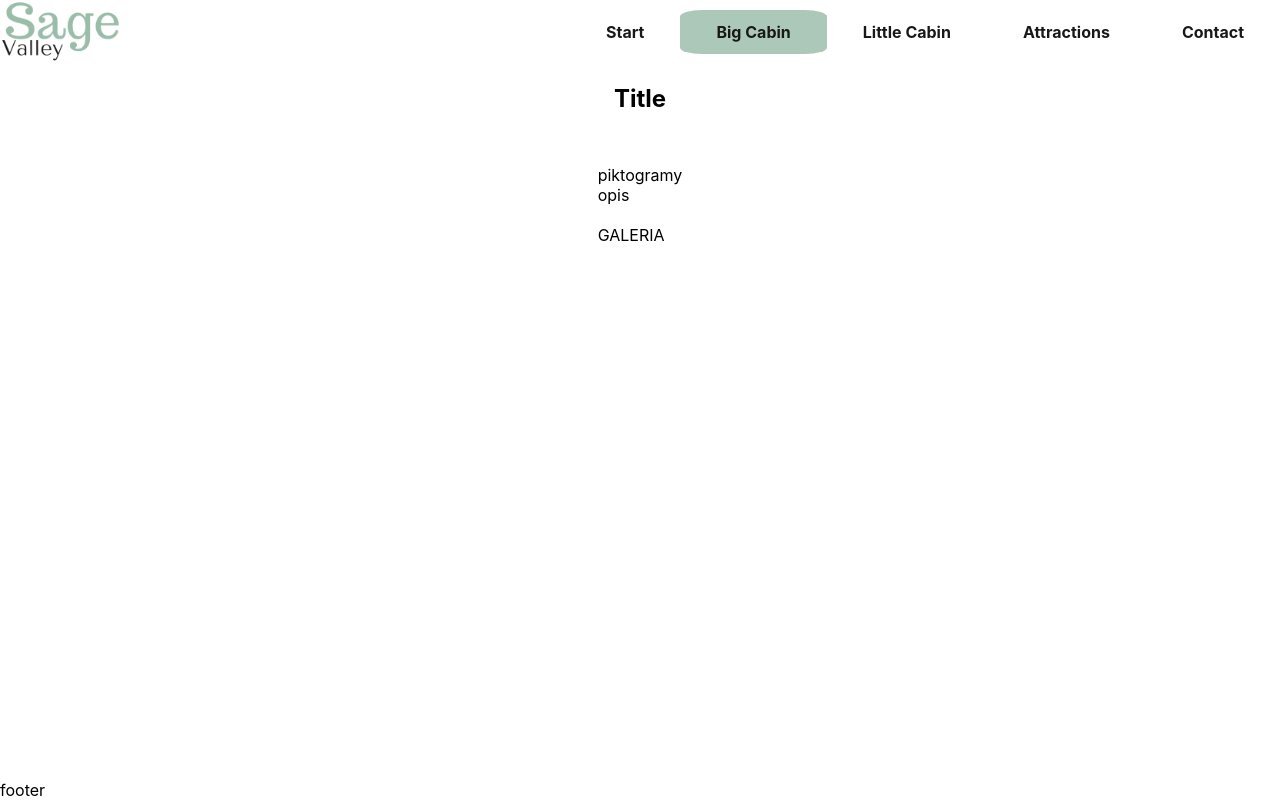
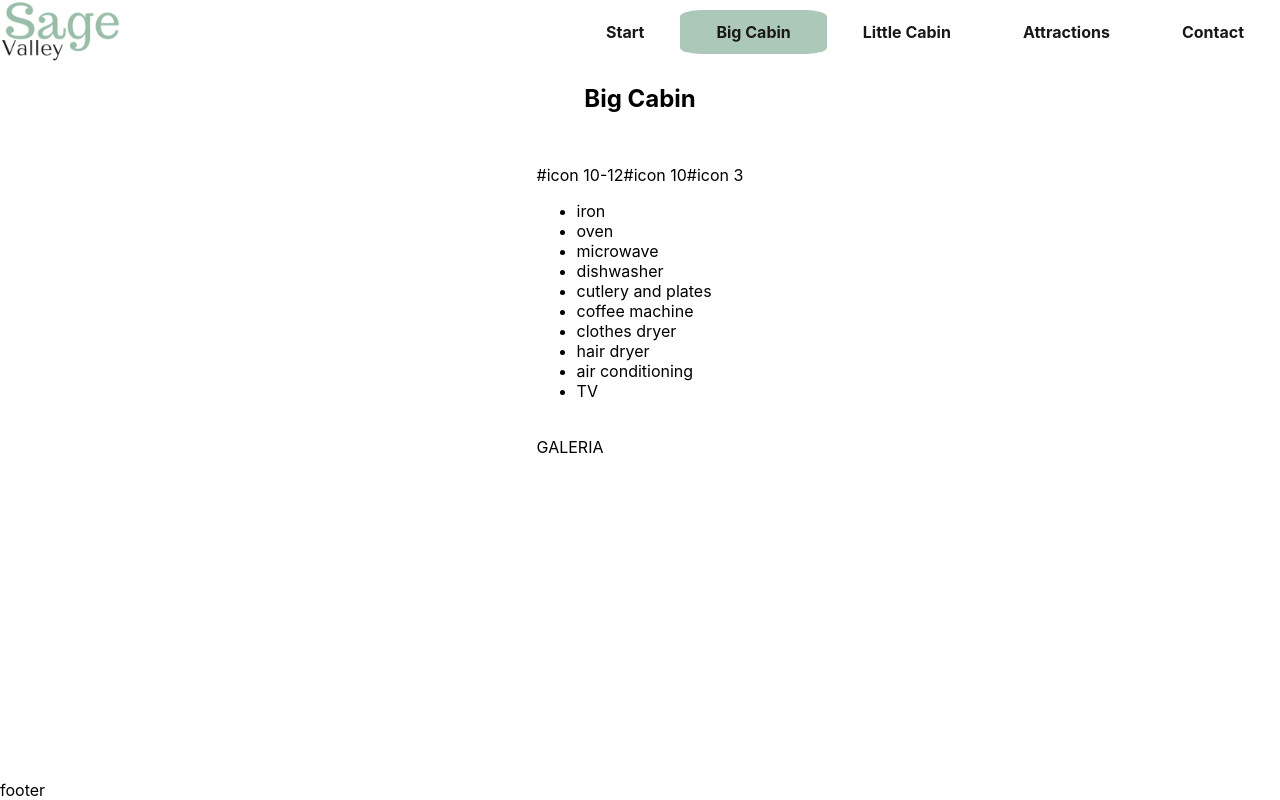
Before and after one commit to paulinaslabosz/sage-valley, a React (Create React App) app: page /bigCabin in a window 1280 px wide. Built offline with nearby package versions, Linux system fonts and the light colour scheme.

Commit message:
Cabin: change two components for one component with external data, add proper route

```diff
--- a/src/App.js
+++ b/src/App.js
@@ -4,7 +4,7 @@ import Nav from './layout/Nav';
 import Homepage from './pages/homepage/Homepage.js';
 import Contact from './pages/Contact.js';
 import BigCabin from './pages/BigCabin.js';
-import LittleCabin from './pages/LittleCabin.js';
+// import LittleCabin from './pages/LittleCabin.js';
 import Attractions from './pages//attractions/Attractions.js';
 function App() {
   return (
@@ -17,8 +17,8 @@ function App() {
         <main>
           <Routes>
             <Route path='/' element={<Homepage />} />
-            <Route path='bigCabin' element={<BigCabin />} />
-            <Route path='littleCabin' element={<LittleCabin />} />
+            <Route path='/:id' element={<BigCabin />} />
+            {/* <Route path='littleCabin' element={<LittleCabin />} /> */}
             <Route path='attractions/*' element={<Attractions />} />
             <Route path='contact' element={<Contact />} />
           </Routes>
--- a/src/attractionsData.js
+++ b/src/attractionsData.js
@@ -35,11 +35,11 @@ export const attractions = [
       'Indulge in a soothing massage at our guesthouse, designed to relax your body and calm your mind. Our professional massage services help relieve tension, reduce stress, and promote overall well-being. Whether you seek a gentle, relaxing treatment or a deep tissue massage, our experienced therapists will tailor the session to your needs. Unwind in a serene environment, and let the healing hands of our specialists rejuvenate your muscles and restore balance to your day.',
     img: '/images/attractions/massage.jpg',
     slider: [
-      <img src='/images/massage/massage1.jpg' alt='Massage' />,
-      <img src='/images/massage/massage2.jpg' alt='Massage' />,
-      <img src='/images/massage/massage3.jpg' alt='Massage' />,
-      <img src='/images/massage/massage4.jpg' alt='Massage' />,
-      <img src='/images/massage/massage5.jpg' alt='Massage' />,
+      <img src='/images/massage/massage1.jpg' alt='Massage' loading='lazy' />,
+      <img src='/images/massage/massage2.jpg' alt='Massage' loading='lazy' />,
+      <img src='/images/massage/massage3.jpg' alt='Massage' loading='lazy' />,
+      <img src='/images/massage/massage4.jpg' alt='Massage' loading='lazy' />,
+      <img src='/images/massage/massage5.jpg' alt='Massage' loading='lazy' />,
     ],
   },
   {
--- a/src/cabinData.js
+++ b/src/cabinData.js
@@ -1,6 +1,6 @@
 export const cabinData = [
   {
-    name: 'big cabin',
+    name: 'bigCabin',
     title: 'Big Cabin',
     // img: wstawić ścieżkę do zdjęcia
     details: {
@@ -24,7 +24,7 @@ export const cabinData = [
   },
 
   {
-    name: 'little cabin',
+    name: 'littleCabin',
     title: 'Little Cabin',
     // img: wstawić ścieżkę do zdjęcia
     details: {
--- a/src/pages/BigCabin.js
+++ b/src/pages/BigCabin.js
@@ -1,14 +1,29 @@
 import React from 'react';
+import { useParams } from 'react-router-dom';
+import { cabinData } from '../cabinData';
 
 function BigCabin() {
+  const { id } = useParams();
+  const currentCabin = cabinData.find((element) => element.name === id);
+
   return (
     <>
-      <h2>Title</h2>
+      <h2>{currentCabin.title}</h2>
       <div>
         <div>
           <div>
-            <div>piktogramy</div>
-            <div>opis</div>
+            <div>
+              <span>#icon {currentCabin.details.people}</span>
+              <span>#icon {currentCabin.details.beds}</span>
+              <span>#icon {currentCabin.details.bathrooms}</span>
+            </div>
+            <div>
+              <ul>
+                {currentCabin.facilities.map((el, index) => {
+                  return <li key={index}>{el}</li>;
+                })}
+              </ul>
+            </div>
           </div>
           <div>
             <img src='' alt='' />
```
